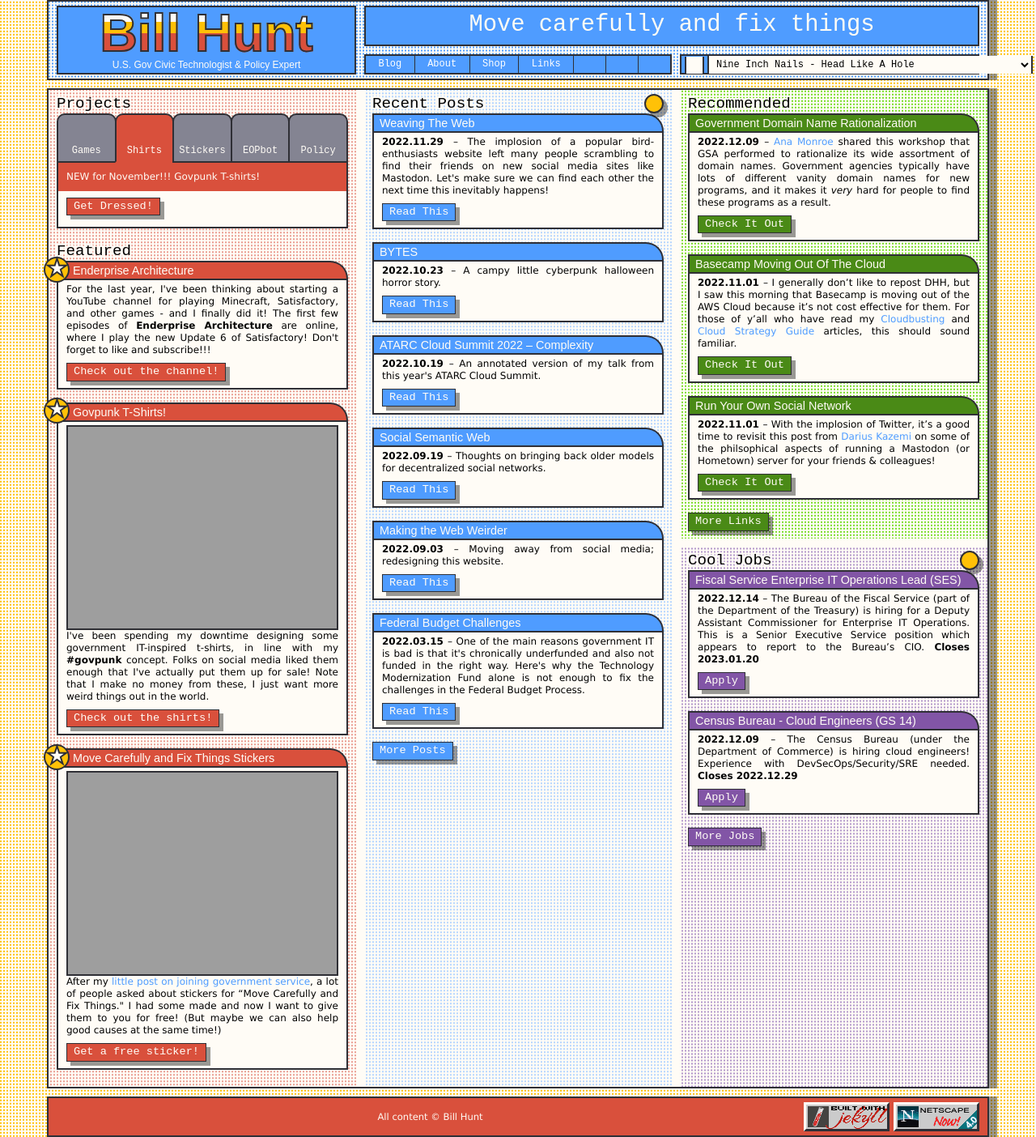
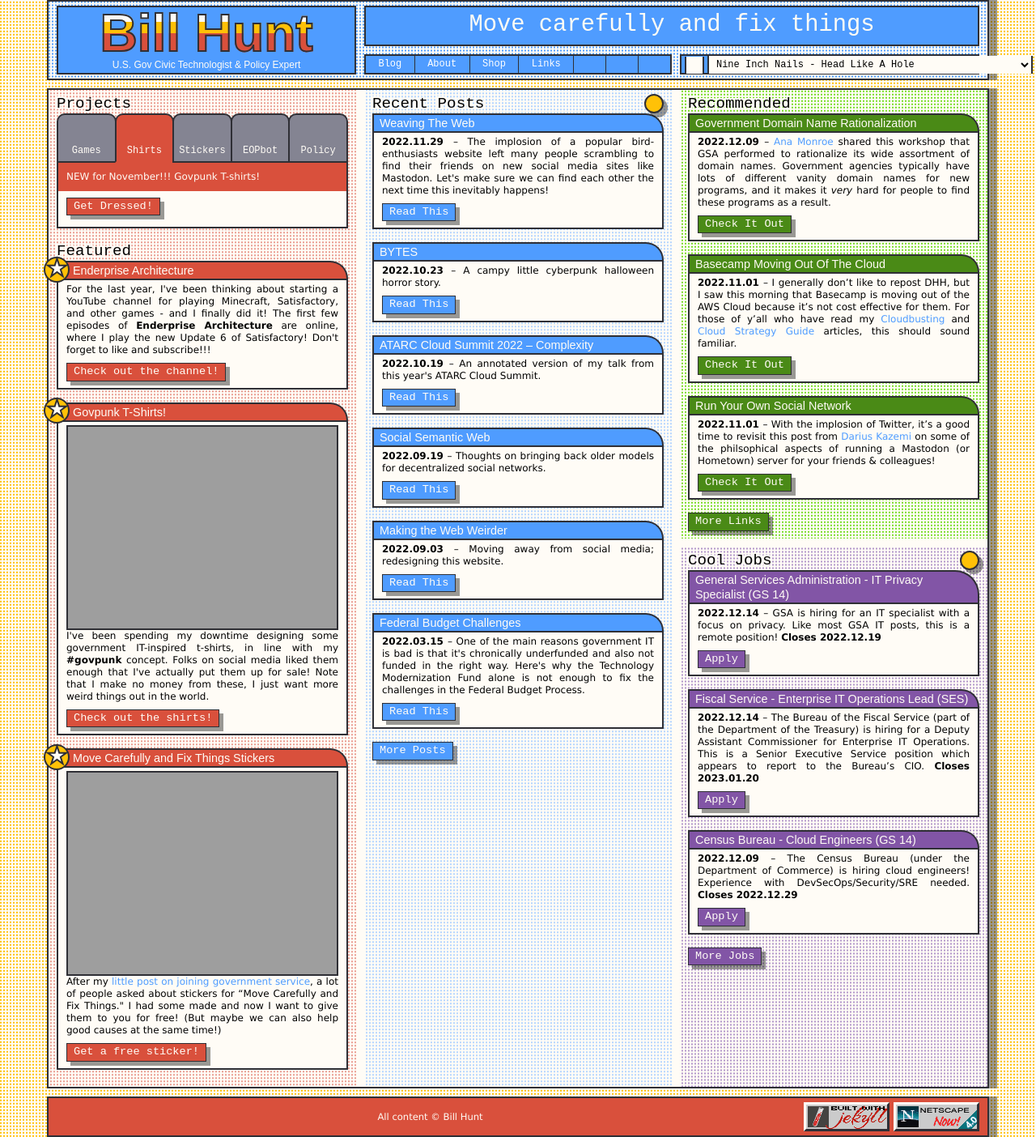
Before and after one commit to krusynth/billhunt.dev, a Jekyll site: the page built from index.md, in a window 1280 px wide. Shown: the whole page at 81% size. Built offline with Jekyll 4.4.1, drawn with Linux system fonts in a browser that asks for light colours; some web fonts are replaced.

Commit message:
Update jobs.

```diff
--- a/_data/jobs.yml
+++ b/_data/jobs.yml
@@ -1,4 +1,10 @@
-- title: Fiscal Service Enterprise IT Operations Lead (SES)
+- title: General Services Administration - IT Privacy Specialist (GS 14)
+  urL: https://www.usajobs.gov/job/694270200
+  date: 2022-12-14
+  closes: 2022-12-19
+  content: GSA is hiring for an IT specialist with a focus on privacy. Like most GSA IT posts, this is a remote position!
+
+- title: Fiscal Service - Enterprise IT Operations Lead (SES)
   url: https://www.usajobs.gov/job/694529200
   date: 2022-12-14
   closes: 2023-01-20
```
